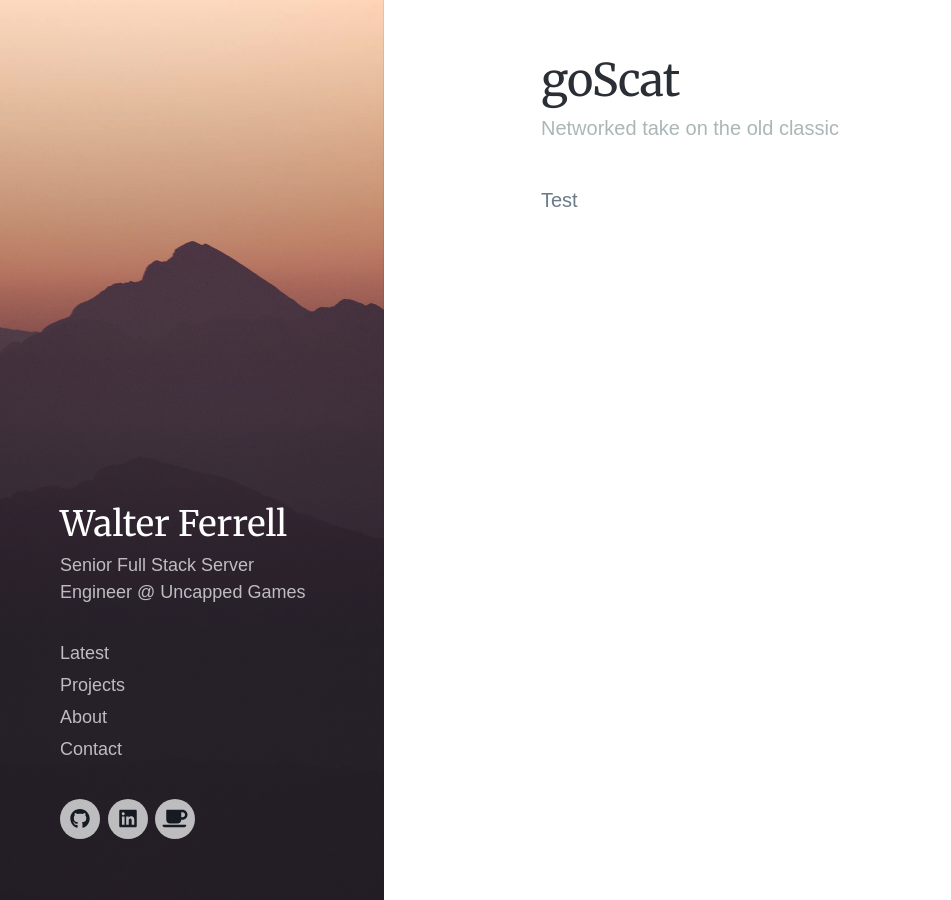
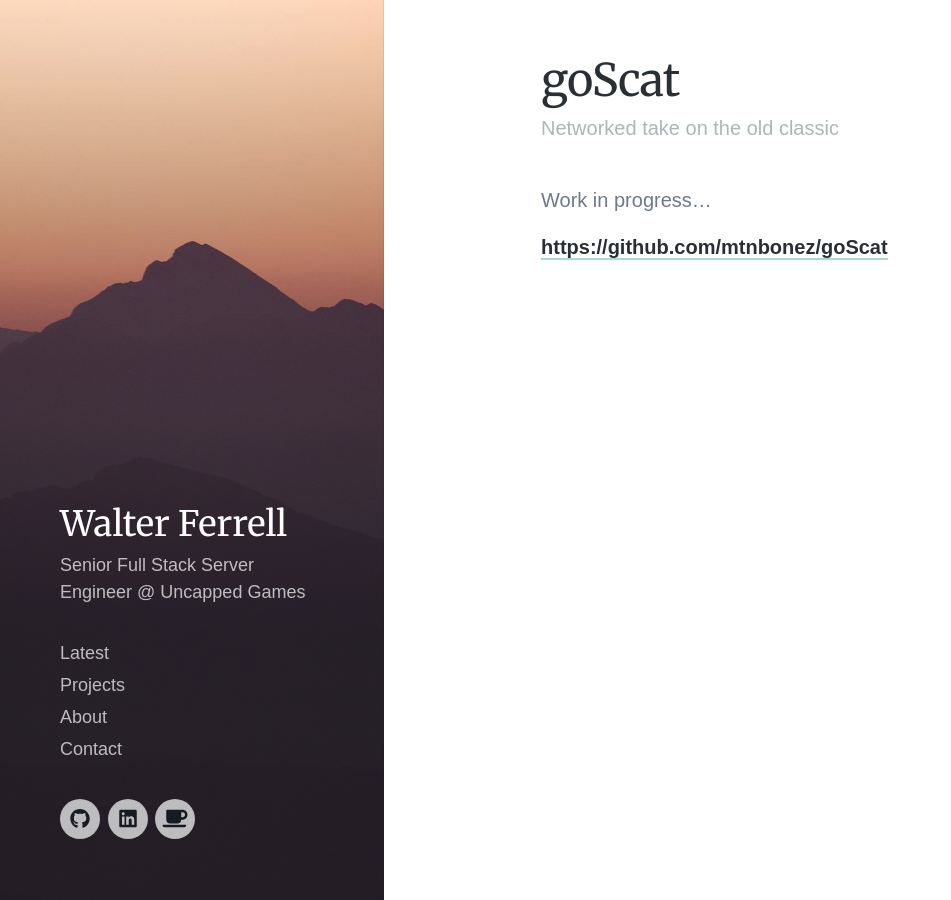
Before and after one commit to mtnbonez/mtnbonez.github.io, a Jekyll site: the page built from _projects/2022-07-29-goScat.md, in a window 1280 px wide and 900 px high. Shown: the whole window, without its empty margins (0-951 px from the left). Built offline with Jekyll 4.4.1, drawn with Linux system fonts in a browser that asks for light colours; nearby versions of some CDN libraries; some web fonts are replaced.

Commit message:
two new posts yay

```diff
--- a/_projects/2022-07-29-goScat.md
+++ b/_projects/2022-07-29-goScat.md
@@ -5,4 +5,6 @@ date: 2022-07-29 00:00:00
 featured_image: '/images/demo/demo-square.jpg'
 ---
 
-Test
+Work in progress...
+
+[https://github.com/mtnbonez/goScat](https://github.com/mtnbonez/goScat)
```
Also changed, not shown: _pages/about.md (+1 -1 lines), images/about/GameAudioProgramming.jpeg.
